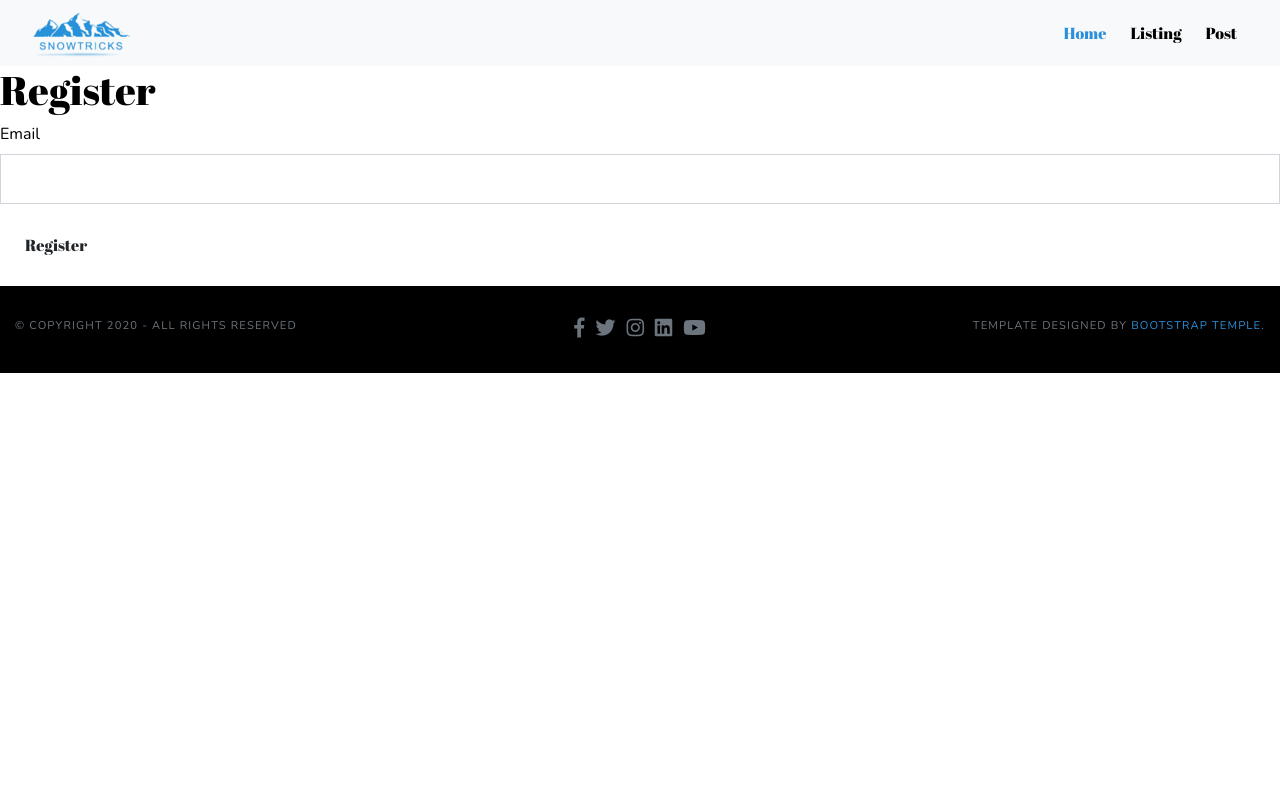
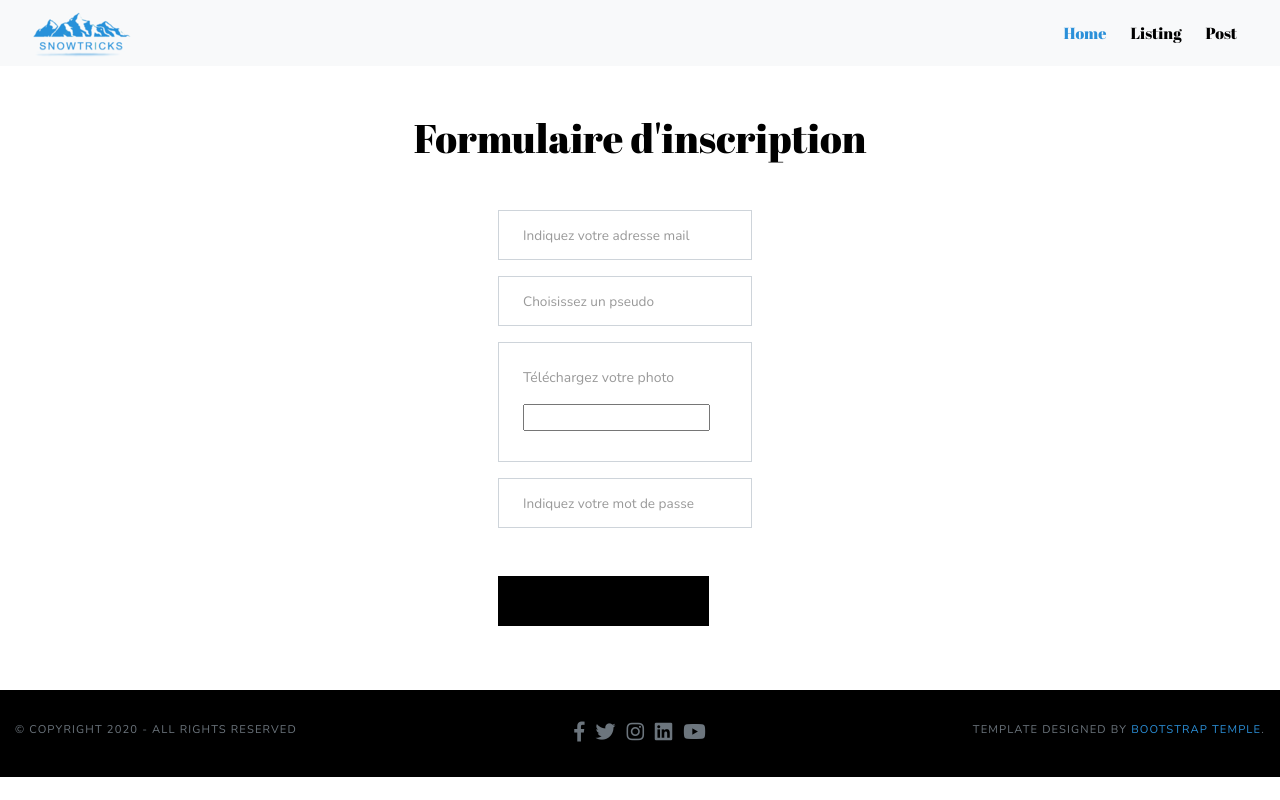
Before and after one commit to nvendeville/SnowTricks, a Symfony app: template templates/registration/register.html.twig in a window 1280 px wide. Run offline with Twig, Linux system fonts and the light colour scheme; the template is opened without the code that fills it, so the values that code supplies are empty; form fields are guessed from the names that the template uses; some libraries are stand-ins or nearby versions.

Commit message:
feat(comment, registration): perso user comment + front register.html.twig and login.html.twig

```diff
--- a/public/css/custom.css
+++ b/public/css/custom.css
@@ -1,4 +1,14 @@
 /* your styles go here */
+.fileType {
+    font-size: 0.875rem;
+    line-height: 1.5;
+    color: #999999 !important;
+    font-family: "Nunito", sans-serif;
+}
+
+.height8 {
+    height: 7.5rem;
+}
 
 .dis-flex {
 display: flex;
--- a/src/Form/RegistrationFormType.php
+++ b/src/Form/RegistrationFormType.php
@@ -9,6 +9,7 @@
 use Symfony\Component\Form\Extension\Core\Type\EmailType;
 use Symfony\Component\Form\Extension\Core\Type\FileType;
 use Symfony\Component\Form\Extension\Core\Type\PasswordType;
+use Symfony\Component\Form\Extension\Core\Type\SubmitType;
 use Symfony\Component\Form\FormBuilderInterface;
 use Symfony\Component\OptionsResolver\OptionsResolver;
 use Symfony\Component\Validator\Constraints\IsTrue;
@@ -21,12 +22,10 @@
     {
         $builder
             ->add('pseudo', null,[
-                'label' => 'Votre pseudo',
                 'required' => 'true',
             ])
 
             ->add('photo', FileType::class, [
-                'label' => 'Votre photo',
                 'required' => false,
                 'mapped' => false,
                 'constraints' => [
@@ -35,7 +34,6 @@
             ])
 
             ->add('email', EmailType::class, [
-                'label' => 'Votre email',
                 'required' => 'true',
             ])
 
@@ -63,6 +61,7 @@
                     ]),
                 ],
             ])
+            ->add("Envoyer", SubmitType::class)
         ;
     }
 
--- a/templates/registration/register.html.twig
+++ b/templates/registration/register.html.twig
@@ -7,15 +7,37 @@
         <div class="alert alert-danger" role="alert">{{ flashError }}</div>
     {% endfor %}
 
-    <h1>Register</h1>
+    <h1 class="text-center mb-5 mt-5">Formulaire d'inscription</h1>
 
-    {{ form_start(registrationForm) }}
-        {{ form_row(registrationForm.email) }}
-{# {{ form_row(registrationForm.plainPassword, {
-            label: 'Password'
-        }) }}
-        {{ form_row(registrationForm.agreeTerms) }}#}
+    <div class="container">
+        <div class="row">
+            <div class="mb-5 justify-content-center row col-lg-12">
+                {{ form_start(registrationForm) }}
 
-        <button type="submit" class="btn">Register</button>
-    {{ form_end(registrationForm) }}
+                <div>
+                        {{ form_widget(registrationForm.email, {'attr': { 'placeholder': 'Indiquez votre adresse mail','class': 'form-control mb-3', 'name': 'email'}}) }}
+                </div>
+                <div>
+                        {{ form_widget(registrationForm.pseudo, {'attr': { 'placeholder': 'Choisissez un pseudo', 'class': 'form-control mb-3', 'name': 'pseudo'}}) }}
+                </div>
+
+                <div class="form-control height8 mb-3">
+                    <p class="fileType">Téléchargez votre photo</p>
+                    <div>
+                        {{ form_widget(registrationForm.photo, {'attr': { 'class': 'fileType text-secondary','name': 'description'}}) }}
+                    </div>
+
+                </div>
+                <div>
+                        {{ form_widget(registrationForm.plainPassword, {'attr': { 'placeholder': 'Indiquez votre mot de passe', 'class': 'form-control mb-5', 'name': 'password'}}) }}
+                </div>
+                <div>
+                    {{ form_widget(registrationForm.Envoyer, {'attr': { 'class': 'btn btn-dark'}}) }}
+                </div>
+
+
+                {{ form_end(registrationForm) }}
+            </div>
+        </div>
+    </div>
 {% endblock %}
```
Also changed, not shown: src/Controller/TricksController.php (+17 -8 lines), templates/security/login.html.twig (+18 -11 lines). Lines whose indentation alone changed are shown as unchanged.
